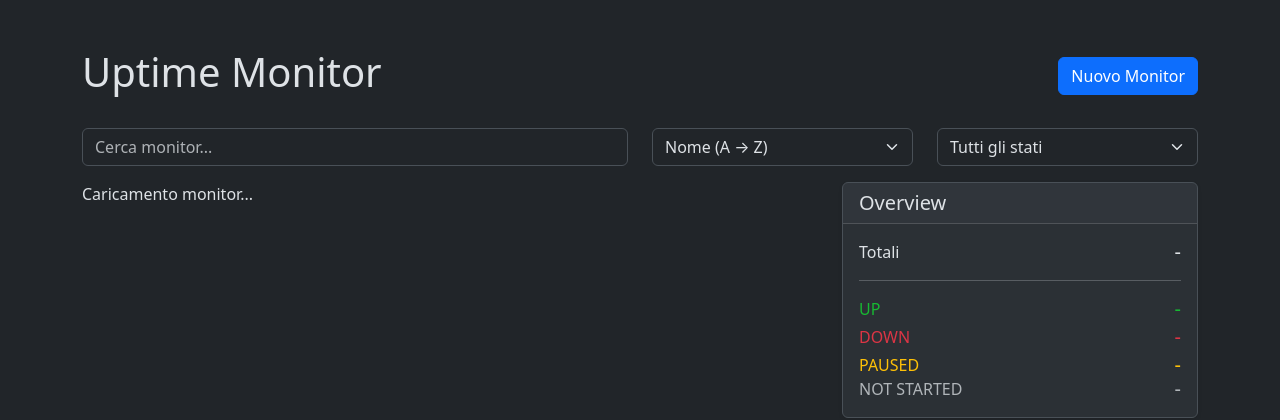
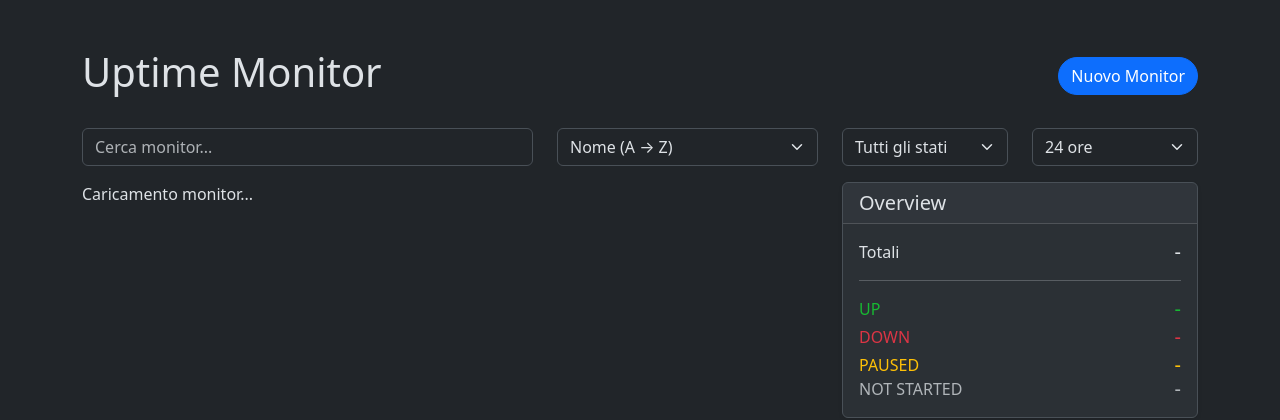
Before and after one commit to projectsrl-git/uptime-monitor, a Django app: page / in a window 1280 px wide. Shown: the top 420 px of the page. Run offline with Django 5.2, Linux system fonts and the light colour scheme; data that the repository does not hold is empty.

Commit message:
Add uptime period filter to homepage

```diff
--- a/frontend/static/js/homepage.js
+++ b/frontend/static/js/homepage.js
@@ -9,6 +9,7 @@ document.addEventListener(
 const searchInput = document.getElementById("search-monitor");
 const orderingSelect = document.getElementById("ordering-monitor");
 const statusFilter = document.getElementById("status-filter");
+const uptimePeriod = document.getElementById("uptime-period");
 
 searchInput.addEventListener("input", function () {
     const query = this.value.toLowerCase();
@@ -28,6 +29,11 @@ orderingSelect.addEventListener(
 );
 
 statusFilter.addEventListener(
+    "change",
+    loadMonitors
+);
+
+uptimePeriod.addEventListener(
     "change",
     loadMonitors
 );
@@ -180,7 +186,7 @@ function formatInterval(seconds) {
 async function loadStats(id, card, monitor) {
     try {
         const response = await fetch(
-            `/api/monitors/${id}/uptime/?period=24h`
+            `/api/monitors/${id}/uptime/?period=${uptimePeriod.value}`
         );
 
         if (!response.ok) {
@@ -246,6 +252,9 @@ function formatLastCheck(dateString) {
 function setUptimeCircle(card, percentage) {
     const circle = card.querySelector(".circle-progress");
     const text = card.querySelector(".uptime-percentage");
+    const periodLabel = card.querySelector(".uptime-period-label");
+
+    periodLabel.textContent = uptimePeriod.value;
 
     if (percentage === null) {
         text.textContent = "N/D";
--- a/frontend/templates/homepage.html
+++ b/frontend/templates/homepage.html
@@ -11,14 +11,14 @@ Dashboard
     <div class="d-flex justify-content-between align-items-center mb-4">
         <h1>Uptime Monitor</h1>
 
-        <button class="btn btn-primary">
+        <button class="btn btn-primary rounded-pill">
             Nuovo Monitor
         </button>
     </div>
 
     <div class="row mb-3 align-items-center">
         <!-- ricerca -->
-        <div class="col-lg-6">
+        <div class="col-lg-5">
             <input
                 type="text"
                 id="search-monitor"
@@ -38,13 +38,23 @@ Dashboard
         </div>
 
         <!-- filtri -->
-        <div class="col-lg-3">
+        <div class="col-lg-2">
             <select id="status-filter" class="form-select">
                 <option value="">Tutti gli stati</option>
                 <option value="up">UP</option>
                 <option value="down">DOWN</option>
                 <option value="paused">PAUSED</option>
                 <option value="not_started">NOT STARTED</option>
+            </select>
+        </div>
+
+        <!-- periodo -->
+        <div class="col-lg-2">
+            <select id="uptime-period" class="form-select">
+                <option value="24h">24 ore</option>
+                <option value="7d">7 giorni</option>
+                <option value="30d">30 giorni</option>
+                <option value="365d">365 giorni</option>
             </select>
         </div>
     </div>
@@ -149,7 +159,7 @@ Dashboard
 
                         <div class="uptime-circle-text">
                             <span class="uptime-percentage">-</span>
-                            <small>24h</small>
+                            <small class="uptime-period-label">24h</small>
                         </div>
                     </div>
                 </div>
```
